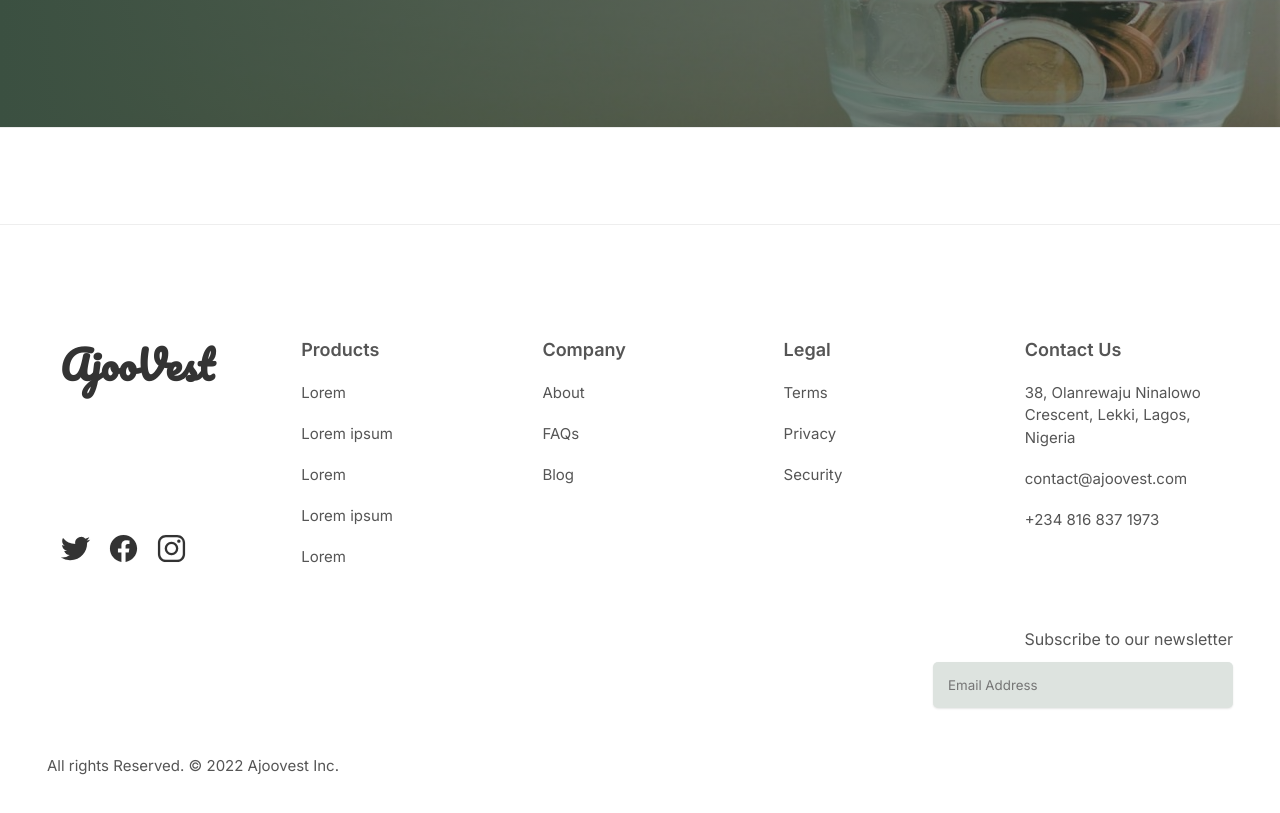
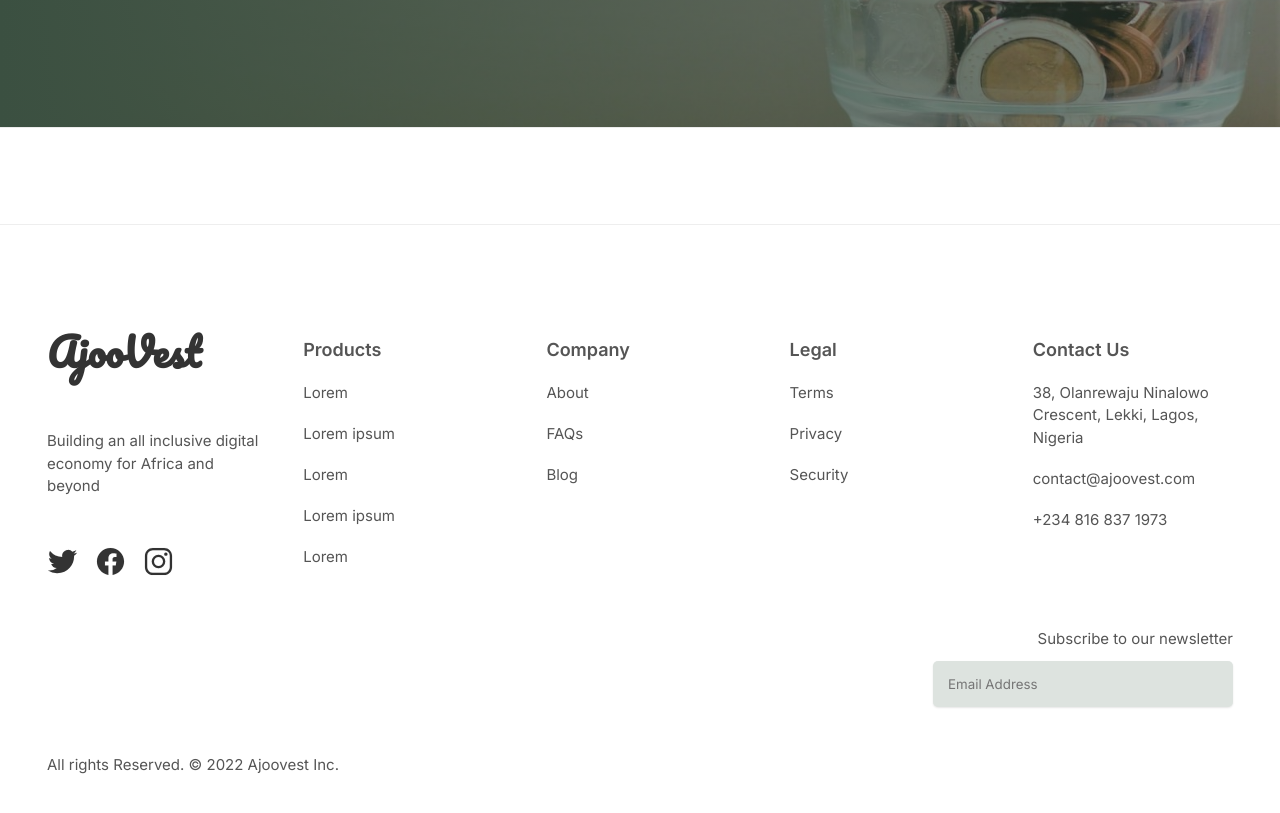
Before and after one commit to BamBam-sys/ajoovest, a React (Create React App) app: page / in a window 1280 px wide. Shown: the part 3534-4347 px from the top of the page. Built offline with nearby package versions, Linux system fonts and the light colour scheme.

Commit message:
new commit

```diff
--- a/src/components/Footer/Footer.jsx
+++ b/src/components/Footer/Footer.jsx
@@ -10,6 +10,7 @@ function Footer() {
           <Link to={'/'} className={styles.brand}>
             ajooVest
           </Link>
+          <p>Building an all inclusive digital economy for Africa and beyond</p>
           <div className={styles.socials}>
             <a href={'/'}>
               <ion-icon name="logo-twitter"></ion-icon>
--- a/src/components/Footer/Footer.module.css
+++ b/src/components/Footer/Footer.module.css
@@ -2,7 +2,7 @@
   display: grid;
   grid-template-columns: repeat(5, 1fr);
   line-height: 1.5;
-  gap: 2rem;
+  gap: 3rem;
 }
 
 .brand:link,
@@ -26,7 +26,7 @@
   display: flex;
   flex-direction: column;
   justify-content: space-between;
-  padding: 1.3rem;
+  /* padding: 1.3rem; */
 }
 
 .footer h3 {
@@ -89,8 +89,9 @@
   margin-top: 5rem;
 }
 
-.subscribe p {
-  font-size: 1.6rem;
+.subscribe p,
+.column1 p {
+  font-size: 1.5rem;
 }
 
 .subscribe input {
```
